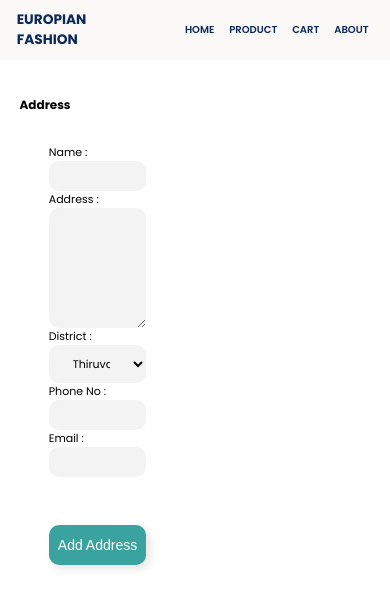
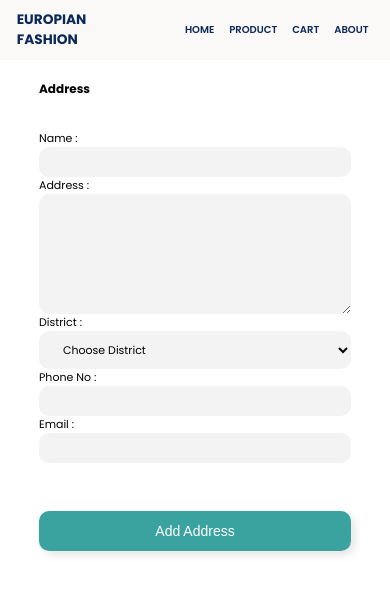
Before and after one commit to rasi-c/Carra-E-commerce, a React (Create React App) app: page /cart/address in a window 390 px wide. Shown: the top 608 px of the page. Built offline with nearby package versions, Linux system fonts and the light colour scheme; the HTML template or start-up script is replaced by a standard one.

Commit message:
adress page button pending

```diff
--- a/src/components/cartpage/address.css
+++ b/src/components/cartpage/address.css
@@ -15,7 +15,7 @@
 }
 .secContainer{
   width: 50%;
-  height: 100%;
+  /* height: 100%; */
   display: flex;
   justify-content: center;
   align-items: center;
@@ -108,3 +108,28 @@ select , option{
               2px 2px 4px rgba(0, 0, 0, 0.1);
   background-color: #007c78;
 }
+@media screen and (max-width: 600px) {
+  .addressContainer{
+    /* flex-wrap: wrap; */
+    flex-direction: column-reverse;
+    position: relative;
+  }
+  .formContainer{
+    width: 100%;
+    /* margin-top: 70px; */
+  }
+  .secContainer{
+    width: 100%;
+    padding-top: 100px;
+  }
+  form{
+    width: 80%;
+    margin-bottom: 20px;
+  }
+  .header3 {
+    margin-top: 5rem;
+    position: absolute;
+    left: 0px;
+    top: 0px;
+}
+}
--- a/src/components/cartpage/address.jsx
+++ b/src/components/cartpage/address.jsx
@@ -34,6 +34,7 @@ export function Address() {
       setAddress('')
       setEmail('')
       setPhoneNo('')
+      setDistrict('')
     }else{
       toast.warn('maximue Address is 3', {
         position: "bottom-right",
@@ -59,7 +60,8 @@ export function Address() {
         <label htmlFor="" >Address :</label>
         <textarea value={address} name="" id="" cols="30" rows="10" onChange={(event)=> setAddress(event.target.value)} required></textarea>
         <label htmlFor="">District :</label>
-        <select name="" id="" onChange={(event)=> setDistrict(event.target.value)} required>
+        <select value={district} name="" id="" onChange={(event)=> setDistrict(event.target.value)} required>
+        <option value='' disabled selected>Choose District</option>
         <option value="Thiruvananthapuram">Thiruvananthapuram</option>
         <option value="Kollam">Kollam</option>
         <option value="Pathanamthitta">Pathanamthitta</option>
--- a/src/components/cartpage/addresssmall.css
+++ b/src/components/cartpage/addresssmall.css
@@ -18,6 +18,9 @@
   height: 100%;
   line-height: 1.5;
 }
+.radioButton input{
+  cursor: pointer;
+}
 .rightDelete {
   width: 20%;
   height: 100%;
@@ -30,7 +33,7 @@
 }
 .userName {
   font-weight: 700;
-  font-size: clamp(15px, 1.7vw, 20px);
+  font-size: clamp(12px, 1.7vw, 20px);
 }
 .userAddress {
   font-weight: 400;
@@ -43,6 +46,7 @@
     font-size: clamp(10px, 1.3vw, 15px);
 }
 .addressDelete{
-    color: rgb(255 68 68);
-    cursor: pointer;
+  color: rgb(255 68 68);
+  cursor: pointer;
+  font-size: clamp(13px, 1.3vw, 15px);
 }
```
